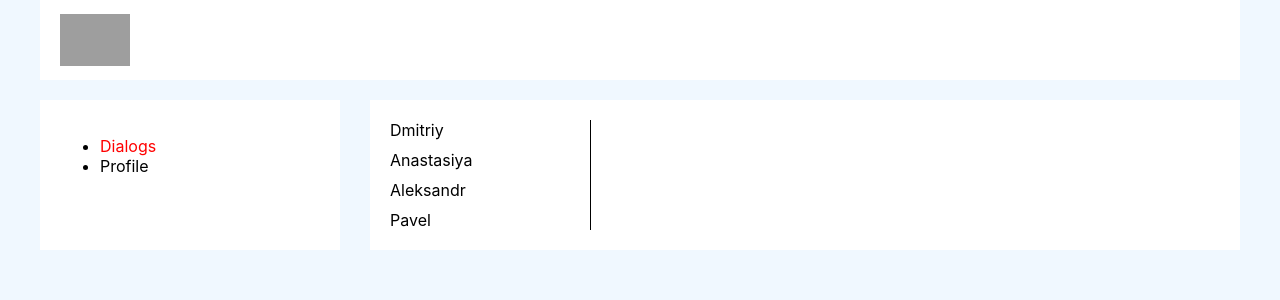
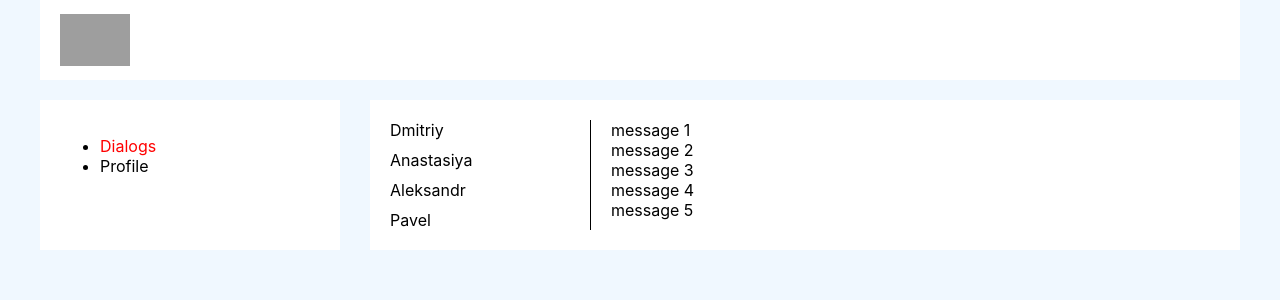
Before and after one commit to dev-fominov/samuray-app, a React (Create React App) app: page /dialogs in a window 1280 px wide. Shown: the top 300 px of the page. Built offline with nearby package versions, Linux system fonts and the light colour scheme; grey boxes are pictures that could not be loaded.

Commit message:
34 lesson end

```diff
--- a/src/App.tsx
+++ b/src/App.tsx
@@ -1,20 +1,21 @@
 import React from 'react';
+
 import { BrowserRouter, Route } from 'react-router-dom';
 import s from './App.module.scss';
 import Header from './components/Header/Header';
 import Navbar from './components/Navbar/Navbar';
-import { DialogType } from './components/page/Dialogs/Dialog';
 import Dialogs from './components/page/Dialogs/Dialogs';
-import { PostType } from './components/page/Profile/MyPosts/Post/Post';
 import Profile from './components/page/Profile/Profile';
+import { StateType } from './Types';
 
 
-export type PageType = {
-  posts: PostType[]
-  dialogsData: DialogType[]
+type AppStateType = {
+  state: StateType
+  addPost: ()=>void
+  updateNewPost: (newPostText: string)=>void
 }
 
-function App(props: PageType) {
+function App(props: AppStateType) {
   return (
     <BrowserRouter>
       <div className={s.App}>
@@ -22,8 +23,8 @@ function App(props: PageType) {
         <div className={s.contentApp}>
           <Navbar />
           <div className={s.rightContent}>
-            <Route path='/dialogs' render={()=> <Dialogs dialogsData={props.dialogsData} />}/>
-            <Route path='/profile' render={()=> <Profile posts={props.posts} />}/>
+            <Route path='/dialogs' render={()=> <Dialogs state={props.state.dialogsPage} />}/>
+            <Route path='/profile' render={()=> <Profile state={props.state.profilePage} addPost={props.addPost} updateNewPost={props.updateNewPost}  />}/>
           </div>
         </div>
       </div>
--- /dev/null
+++ b/src/Types.ts
@@ -0,0 +1,30 @@
+export type StateType = {
+	profilePage: ProfileType
+	dialogsPage: DialogsType
+}
+
+export type ProfileType = {
+	posts: PostType[]
+	newPostText: string
+}
+
+export type DialogsType = {
+	dialogsData: DialogsDataType[]
+	messagesData: MessagesDataType[]
+}
+
+export type PostType = {
+	id: string
+	message: string
+	likesCount: number
+}
+
+export type DialogsDataType = {
+	id: string
+	name: string
+}
+
+export type MessagesDataType = {
+	id: string
+	message: string
+}
--- /dev/null
+++ b/src/components/Parts/Button/Button.tsx
@@ -0,0 +1,20 @@
+import React from "react";
+
+type ButtonType = {
+	name: string
+	callBack: ()=>void
+}
+
+function Button(props: ButtonType) {
+
+	const onClickHandler = () => {
+		props.callBack()
+	}
+	return (
+		<>
+			<button onClick={onClickHandler}>{props.name}</button>
+		</>
+	)
+}
+
+export default Button
--- a/src/components/page/Dialogs/Dialogs.tsx
+++ b/src/components/page/Dialogs/Dialogs.tsx
@@ -1,21 +1,23 @@
 import React from "react";
-import { PageType } from "../../../App";
-import Dialog, { DialogType } from "./Dialog";
+import { DialogsType } from "../../../Types";
+import Dialog from "./Dialog";
 import s from './Dialogs.module.scss';
-import Message, { MessageType } from "./Message";
+import Message from "./Message";
 
+type DialogDataType = {
+	state: DialogsType
+}
 
-
-function Dialogs(props: PageType) {
+function Dialogs(props: DialogDataType) {
 
 	return (
 		<div className={s.content}>
 			<div className={s.dialogs}>
-				{props.dialogsData.map(dialog => <Dialog name={dialog.name} id={dialog.id} />)}
+				{props.state.dialogsData.map(d => <Dialog name={d.name} id={d.id} />)}
 			</div>
-			{/* <div className={s.messages}>
-				{messagesData.map(message => <Message id={message.id} message={message.message} />)}
-			</div> */}
+			<div className={s.messages}>
+				{props.state.messagesData.map(m => <Message id={m.id} message={m.message} />)}
+			</div>
 		</div>
 	)
 }
--- a/src/components/page/Profile/MyPosts/MyPost.tsx
+++ b/src/components/page/Profile/MyPosts/MyPost.tsx
@@ -1,21 +1,43 @@
-import React from "react";
+import React, { ChangeEvent } from "react";
+
 import Post from "./Post/Post";
 import s from '../Profile.module.scss';
-import { PageType } from "../../../../App";
+import { PostType } from "../../../../Types";
+import Button from "../../../Parts/Button/Button";
 
-const MyPosts = (props: PageType) => {
+type MyPostType = {
+	posts: PostType[]
+	newPostText: string
+	addPost: () => void
+	updateNewPost: (newPostText: string) => void
+}
+
+
+
+const MyPosts = (props: MyPostType) => {
+
+	const addPost = () => {
+		props.addPost()
+	}
+
+	const updateNewPostHandler = (e: ChangeEvent<HTMLTextAreaElement>) => {
+		props.updateNewPost(e.currentTarget.value)
+	}
+
 	return (
 		<div className={s.postsBlockContent}>
 			<div className={s.myPosts}>
 				<h2>My posts</h2>
 				<div className={s.addMessage}>
-					<textarea></textarea>
-					<button>Add post</button>
+					<textarea
+						onChange={updateNewPostHandler}
+						value={props.newPostText}
+					></textarea>
+					<Button name={'Add post'} callBack={addPost} />
 				</div>
 			</div>
 			<div className={s.postsContent}>
-				{props.posts.map(p=><Post id={p.id} message={p.message} likesCount={p.likesCount} />)}
-
+				{props.posts.map(p => <Post key={p.id} id={p.id} message={p.message} likesCount={p.likesCount} />)}
 			</div>
 		</div>
 	)
--- a/src/components/page/Profile/Profile.tsx
+++ b/src/components/page/Profile/Profile.tsx
@@ -1,14 +1,24 @@
 import React from "react";
+import { ProfileType } from "../../../Types";
 
-import { PageType } from "../../../App";
 import MyPosts from "./MyPosts/MyPost";
 import ProfileInfo from "./ProfileInfo";
 
-const Profile = (props: PageType) => {
+type ProfilesType = {
+	state: ProfileType
+	addPost: ()=> void
+	updateNewPost: (newPostText: string)=>void
+}
+
+const Profile = (props: ProfilesType) => {
 	return (
 		<>
-			<ProfileInfo/>
-			<MyPosts posts={props.posts} />
+			<ProfileInfo />
+			<MyPosts
+				posts={props.state.posts}
+				newPostText={props.state.newPostText}
+				addPost={props.addPost}
+				updateNewPost={props.updateNewPost} />
 		</>
 	)
 }
--- a/src/index.tsx
+++ b/src/index.tsx
@@ -1,36 +1,5 @@
-import React from 'react';
-import ReactDOM from 'react-dom';
-import './index.css';
-import App, { PageType } from './App';
-import { v1 } from 'uuid';
-import { PostType } from './components/page/Profile/MyPosts/Post/Post';
-import { DialogType } from './components/page/Dialogs/Dialog';
-import { MessageType } from './components/page/Dialogs/Message';
+import state from './redux/state';
+import { renderTree } from './render';
 
 
-
-let posts: any = [
-  {id: v1(), message: 'First Message 1', likesCount: 12 },
-  {id: v1(), message: 'First Message 2', likesCount: 14 },
-  {id: v1(), message: 'First Message 3', likesCount: 16 },
-  {id: v1(), message: 'First Message 4', likesCount: 18 }
-]
-
-let dialogsData: any = [
-  { id: '1', name: 'Dmitriy' },
-  { id: '2', name: 'Anastasiya' },
-  { id: '3', name: 'Aleksandr' },
-  { id: '4', name: 'Pavel' }
-]
-// let messagesData: MessageType[] = [
-//   { id: '1', message: 'message 1' },
-//   { id: '2', message: 'message 2' },
-//   { id: '3', message: 'message 3' },
-//   { id: '4', message: 'message 4' },
-//   { id: '5', message: 'message 5' }
-// ]
-
-ReactDOM.render(
-    <App posts={posts} dialogsData={dialogsData} />,
-  document.getElementById('root')
-);
+renderTree(state)
--- /dev/null
+++ b/src/redux/state.ts
@@ -0,0 +1,51 @@
+import { renderTree } from './../render';
+import { v1 } from 'uuid';
+import { StateType } from './../Types';
+
+let state: StateType = {
+
+	profilePage: {
+		posts: [
+			{ id: v1(), message: 'First Message 1', likesCount: 12 },
+			{ id: v1(), message: 'First Message 2', likesCount: 14 },
+			{ id: v1(), message: 'First Message 3', likesCount: 16 },
+			{ id: v1(), message: 'First Message 4', likesCount: 18 }
+		],
+		newPostText: ''
+
+	},
+
+	dialogsPage: {
+		dialogsData: [
+			{ id: '1', name: 'Dmitriy' },
+			{ id: '2', name: 'Anastasiya' },
+			{ id: '3', name: 'Aleksandr' },
+			{ id: '4', name: 'Pavel' }
+		],
+		messagesData : [
+			{ id: '1', message: 'message 1' },
+			{ id: '2', message: 'message 2' },
+			{ id: '3', message: 'message 3' },
+			{ id: '4', message: 'message 4' },
+			{ id: '5', message: 'message 5' }
+		]
+	}
+
+}
+
+export default state
+
+export const addPost = () => {
+	const newPost = {
+		id: v1(),
+		message: state.profilePage.newPostText,
+		likesCount: 0 }
+	state.profilePage.posts.push(newPost)
+	state.profilePage.newPostText = ''
+	renderTree(state)
+}
+
+export const updateNewPost = (newPostText: string) => {
+	state.profilePage.newPostText = newPostText
+	renderTree(state)
+}
--- /dev/null
+++ b/src/render.tsx
@@ -0,0 +1,17 @@
+import React from 'react';
+import ReactDOM from 'react-dom';
+import './index.css';
+import App from './App';
+import {addPost, updateNewPost} from './redux/state';
+import { StateType } from './Types';
+
+export const renderTree = (state: StateType) => {
+  ReactDOM.render(
+      <App
+        state={state}
+        addPost={addPost}
+        updateNewPost={updateNewPost}
+        />,
+    document.getElementById('root')
+  );
+}
```
Also changed, not shown: src/components/page/Profile/MyPosts/Post/Post.tsx (+1 -10 lines).
